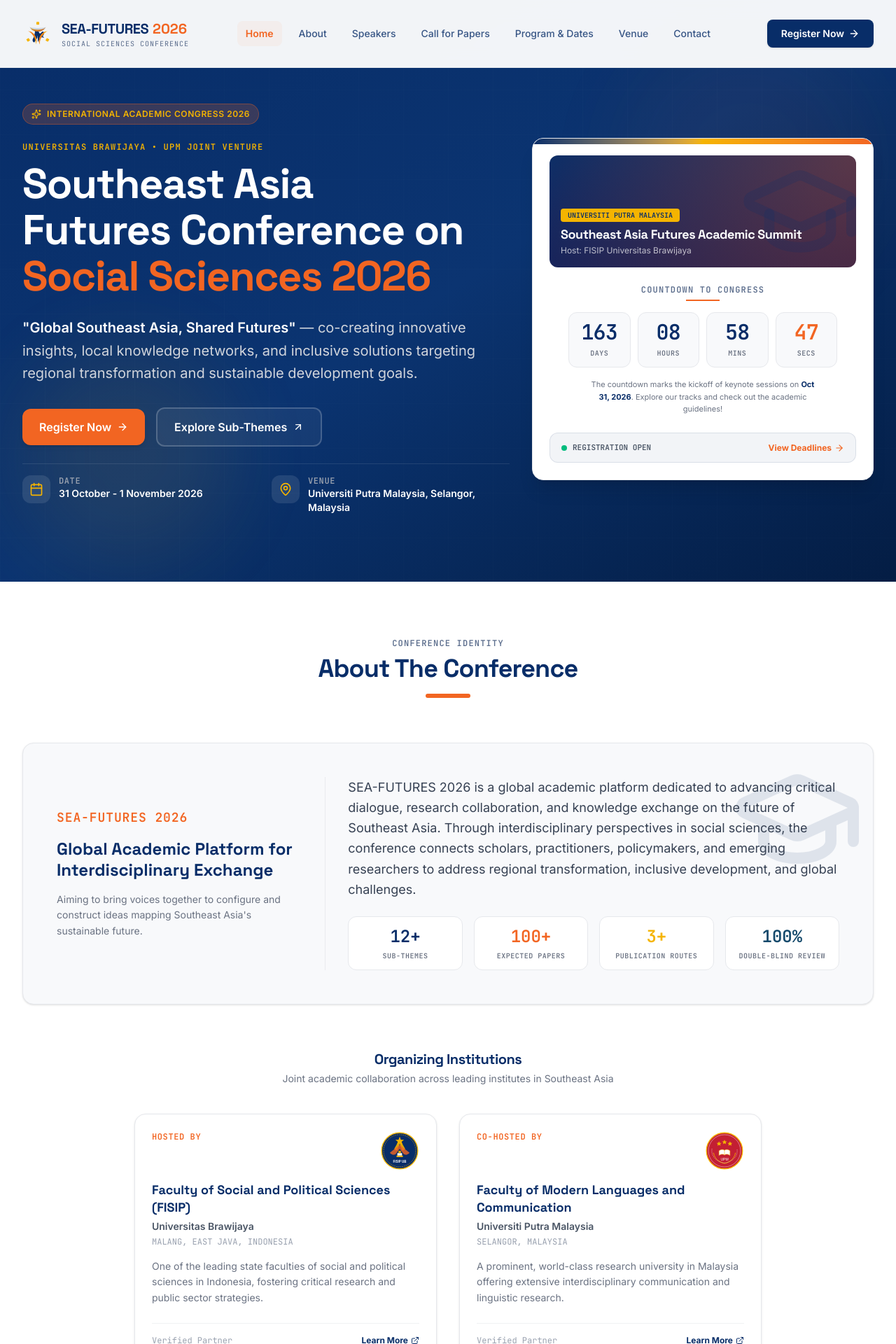
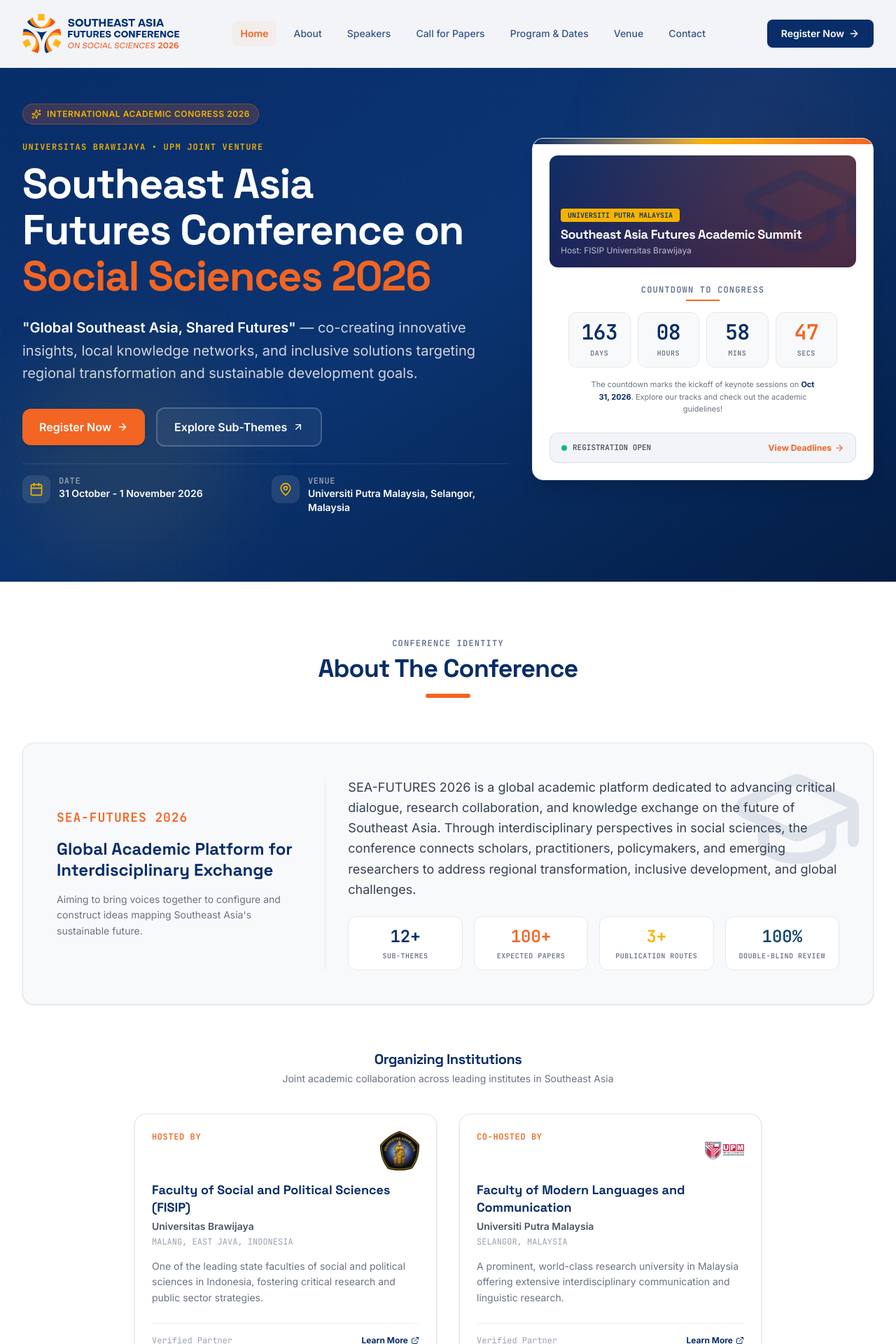
Before and after one commit to hhidayatinc/seafutures2026, a React (Vite) app: page / in a window 1280 px wide. Shown: the top 1920 px of the page at 70% size. Built offline with nearby package versions, Linux system fonts and the light colour scheme.

Commit message:
add logo

```diff
--- a/src/components/About.tsx
+++ b/src/components/About.tsx
@@ -4,52 +4,21 @@
 
 const BrawijayaEmblem = () => {
   return (
-    <svg className="w-14 h-14 shrink-0 hover:rotate-6 transition-transform duration-300" viewBox="0 0 100 100" fill="none" xmlns="http://www.w3.org/2000/svg">
-      {/* Outer circular gold frame */}
-      <circle cx="50" cy="50" r="46" fill="#082D68" stroke="#F5B400" strokeWidth="2.5" />
-      <circle cx="50" cy="50" r="41" stroke="#F5B400" strokeWidth="1" strokeDasharray="3 2" />
-
-      {/* Golden wings / rays */}
-      <path d="M 50 20 L 36 45 C 38 48, 42 50, 44 48 L 50 32 L 56 48 C 58 50, 62 48, 64 45 Z" fill="#F5B400" opacity="0.9" />
-      <path d="M 50 35 L 25 55 C 28 60, 36 62, 40 58 L 50 45 L 60 58 C 64 62, 72 60, 75 55 Z" fill="#F26522" opacity="0.8" />
-
-      {/* Central Star */}
-      <polygon points="50,14 53,22 61,22 55,27 57,35 50,30 43,35 45,27 39,22 47,22" fill="#F5B400" />
-
-      {/* Internal temple step monument */}
-      <rect x="42" y="62" width="16" height="4" rx="0.5" fill="#F5B400" />
-      <rect x="44" y="56" width="12" height="6" rx="0.5" fill="#ffffff" />
-      <rect x="47" y="50" width="6" height="6" rx="0.5" fill="#F5B400" />
-
-      {/* Text arch UB */}
-      <text x="50" y="80" fill="#ffffff" fontSize="8" fontWeight="bold" textAnchor="middle" fontFamily="sans-serif">FISIP UB</text>
-    </svg>
+    <img
+      src="/images/Logo_Universitas_Brawijaya.svg.png"
+      alt="Logo Universitas Brawijaya"
+      className="w-14 h-14 shrink-0 object-contain hover:rotate-6 transition-transform duration-300"
+    />
   );
 };
 
 const UPMEmblem = () => {
   return (
-    <svg className="w-14 h-14 shrink-0 hover:-rotate-6 transition-transform duration-300" viewBox="0 0 100 100" fill="none" xmlns="http://www.w3.org/2000/svg">
-      {/* Outer circular gold trim and red fill */}
-      <circle cx="50" cy="50" r="46" fill="#C31F33" stroke="#F5B400" strokeWidth="2.5" />
-      <circle cx="50" cy="50" r="41" stroke="#ffffff" strokeWidth="0.75" />
-
-      {/* Side arching leaves branches */}
-      <path d="M 22 55 C 25 75, 45 82, 50 82 C 55 82, 75 75, 78 55" fill="none" stroke="#F5B400" strokeWidth="1.5" />
-      <path d="M 18 45 C 15 65, 30 78, 50 81 C 70 78, 85 65, 82 45" fill="none" stroke="#ffffff" strokeWidth="1" strokeDasharray="2 2" />
-
-      {/* Golden Stars */}
-      <polygon points="50,22 52,26 56,26 53,29 54,33 50,31 46,33 47,29 44,26 48,26" fill="#F5B400" />
-      <polygon points="36,26 38,30 42,30 39,33 40,37 36,35 32,37 33,33 30,30 34,30" fill="#F5B400" />
-      <polygon points="64,26 66,30 70,30 67,33 68,37 64,35 60,37 61,33 58,30 62,30" fill="#F5B400" />
-
-      {/* Open book element */}
-      <path d="M 36 50 C 40 46, 48 46, 50 49 C 52 46, 60 46, 64 50 L 64 62 C 60 58, 52 58, 50 61 C 48 58, 40 58, 36 62 Z" fill="#ffffff" stroke="#F5B400" strokeWidth="1" />
-      <line x1="50" y1="49" x2="50" y2="61" stroke="#F5B400" strokeWidth="1" />
-
-      {/* UPM print text */}
-      <text x="50" y="75" fill="#ffffff" fontSize="9" fontWeight="black" textAnchor="middle" fontFamily="sans-serif">UPM</text>
-    </svg>
+    <img
+      src="/images/20201128221831UPM_LOGO_New_FINAL.png"
+      alt="Logo Universiti Putra Malaysia"
+      className="w-14 h-14 shrink-0 object-contain hover:-rotate-6 transition-transform duration-300"
+    />
   );
 };
 
--- a/src/components/Header.tsx
+++ b/src/components/Header.tsx
@@ -1,7 +1,6 @@
 import React, { useState, useEffect } from 'react';
 import { Menu, X, ArrowRight } from 'lucide-react';
 import { CORE_INFO } from '../data/conferenceData';
-import LogoEmblem from './LogoEmblem';
 
 interface HeaderProps {
   onNavigate: (sectionId: string) => void;
@@ -55,22 +54,15 @@
           {/* Logo & Branding Area */}
           <div
             onClick={() => handleLinkClick('home')}
-            className="flex items-center space-x-3 cursor-pointer group"
+            className="flex items-center cursor-pointer group"
           >
-            <LogoEmblem size={44} className="transition-all duration-300 group-hover:scale-105 shrink-0" />
-            <div className="flex flex-col">
-              <div className="flex items-center space-x-1.5">
-                <span className="text-xl font-bold tracking-tight text-brand-navy font-display">
-                  SEA-FUTURES
-                </span>
-                <span className="text-xl font-bold text-brand-orange font-display">
-                  2026
-                </span>
-              </div>
-              <span className="text-[10px] uppercase font-mono tracking-widest text-[#5c6e8d]">
-                Social Sciences Conference
-              </span>
-            </div>
+            <img
+              src="/images/southeast asialogosamping (1).png"
+              alt="SEA-FUTURES 2026 - Southeast Asia Futures Conference on Social Sciences"
+              className={`transition-all duration-300 group-hover:scale-[1.02] ${
+                scrolled ? 'h-10 sm:h-12' : 'h-12 sm:h-14'
+              }`}
+            />
           </div>
 
           {/* Desktop Navigation Link Menu */}
```
